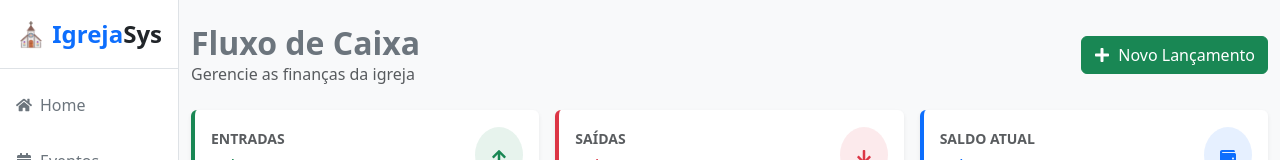
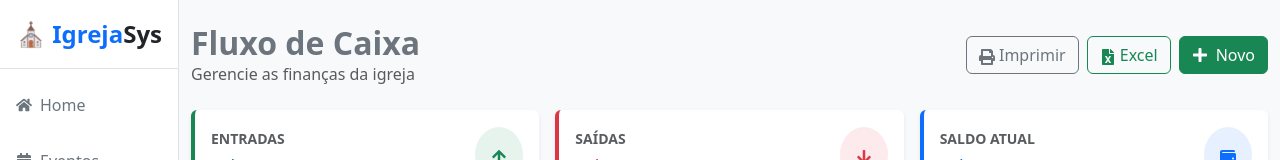
Before and after one commit to FernandoGrigoletto/sistema-PIB2-final, a React (Vite) app in the folder frontend/: page /fluxo-caixa in a window 1280 px wide. Shown: the top 160 px of the page. Built offline with nearby package versions, Linux system fonts and the light colour scheme; no server answers.

Commit message:
Saida excel e impressão

```diff
--- a/frontend/package.json
+++ b/frontend/package.json
@@ -16,7 +16,8 @@
     "react-datepicker": "^8.4.0",
     "react-dom": "^19.1.0",
     "react-icons": "^5.5.0",
-    "react-router-dom": "^7.9.1"
+    "react-router-dom": "^7.9.1",
+    "xlsx": "^0.18.5"
   },
   "devDependencies": {
     "@eslint/js": "^9.25.0",
--- a/frontend/src/App.css
+++ b/frontend/src/App.css
@@ -43,3 +43,46 @@
     min-height: auto;
   }
 }
+/* Estilos de Impressão */
+@media print {
+  /* Esconder Sidebar, Botões, Filtros e Elementos de Navegação */
+  .sidebar-container,
+  .no-print,
+  button,
+  .btn,
+  .navbar,
+  .modal {
+    display: none !important;
+  }
+
+  /* Ajustar layout para tela cheia */
+  .app-container {
+    display: block !important;
+    height: auto !important;
+  }
+
+  .content {
+    margin: 0 !important;
+    padding: 0 !important;
+    width: 100% !important;
+    background-color: white !important;
+    overflow: visible !important;
+  }
+
+  /* Garantir que tabelas e textos fiquem pretos e legíveis */
+  body {
+    color: black !important;
+    background: white !important;
+  }
+
+  .card {
+    border: 1px solid #ddd !important;
+    box-shadow: none !important;
+    break-inside: avoid; /* Evita quebrar card no meio da página */
+  }
+
+  /* Mostrar elementos específicos de impressão */
+  .d-print-block {
+    display: block !important;
+  }
+}
--- a/frontend/src/pages/FluxoCaixa.jsx
+++ b/frontend/src/pages/FluxoCaixa.jsx
@@ -1,6 +1,7 @@
 import { Button, Col, Container, Row, Modal, Card, Spinner } from "react-bootstrap";
 import { useState, useEffect } from "react";
-import { FaArrowUp, FaArrowDown, FaWallet, FaPlus } from "react-icons/fa";
+import { FaArrowUp, FaArrowDown, FaWallet, FaPlus, FaFileExcel, FaPrint } from "react-icons/fa";
+import * as XLSX from 'xlsx'; // Importar a biblioteca
 
 import FluxoList from "../components/FluxoList";
 import FluxoForm from "../components/FluxoForm";
@@ -97,21 +98,71 @@ const FluxoCaixa = () => {
     setFilteredFluxos(dados);
   };
 
+  // --- FUNÇÕES DE RELATÓRIO ---
+
+  const handlePrint = () => {
+    window.print();
+  };
+
+  const handleExportExcel = () => {
+    // Formata os dados para o Excel
+    const dadosParaExcel = filteredFluxos.map(item => ({
+      "Descrição": item.descricao,
+      "Categoria": item.categoria,
+      "Data": new Date(item.data).toLocaleDateString("pt-BR"),
+      "Tipo": item.tipo === 'entrada' ? 'Entrada' : 'Saída',
+      "Valor": Number(item.valor).toFixed(2)
+    }));
+
+    // Cria a planilha
+    const ws = XLSX.utils.json_to_sheet(dadosParaExcel);
+    const wb = XLSX.utils.book_new();
+    XLSX.utils.book_append_sheet(wb, ws, "Fluxo de Caixa");
+
+    // Salva o arquivo
+    XLSX.writeFile(wb, `Relatorio_Fluxo_${new Date().toLocaleDateString().replace(/\//g, '-')}.xlsx`);
+  };
+
   return (
     <Container className="py-4">
-      {/* Cabeçalho e Botão Adicionar */}
-      <div className="d-flex justify-content-between align-items-center mb-4">
+      {/* Cabeçalho e Botões */}
+      <div className="d-flex justify-content-between align-items-center mb-4 no-print">
         <div>
           <h2 className="mb-0 fw-bold text-secondary">Fluxo de Caixa</h2>
           <span className="text-muted">Gerencie as finanças da igreja</span>
         </div>
+
+        <div className="d-flex gap-2">
+          <Button
+            variant="outline-secondary"
+            onClick={handlePrint}
+            title="Imprimir Relatório"
+          >
+            <FaPrint /> Imprimir
+          </Button>
+
+          <Button
+            variant="outline-success"
+            onClick={handleExportExcel}
+            title="Baixar Excel"
+          >
+            <FaFileExcel /> Excel
+          </Button>
+
           <Button
             variant="success"
             onClick={() => { setFluxoToEdit(null); setShowForm(true); }}
             className="d-flex align-items-center gap-2"
           >
-          <FaPlus /> Novo Lançamento
+            <FaPlus /> Novo
           </Button>
+        </div>
+      </div>
+
+      {/* Título apenas para impressão */}
+      <div className="d-none d-print-block text-center mb-4">
+        <h3>Relatório Financeiro - PIB</h3>
+        <p>Gerado em: {new Date().toLocaleString()}</p>
       </div>
 
       {/* Cards de Resumo (Dashboard) */}
@@ -124,7 +175,7 @@ const FluxoCaixa = () => {
                   <span className="text-muted small text-uppercase fw-bold">Entradas</span>
                   <h4 className="mb-0 text-success mt-1">R$ {totalEntradas.toFixed(2)}</h4>
                 </div>
-                <div className="bg-success bg-opacity-10 p-3 rounded-circle text-success">
+                <div className="bg-success bg-opacity-10 p-3 rounded-circle text-success no-print">
                   <FaArrowUp />
                 </div>
               </div>
@@ -139,7 +190,7 @@ const FluxoCaixa = () => {
                   <span className="text-muted small text-uppercase fw-bold">Saídas</span>
                   <h4 className="mb-0 text-danger mt-1">R$ {totalSaidas.toFixed(2)}</h4>
                 </div>
-                <div className="bg-danger bg-opacity-10 p-3 rounded-circle text-danger">
+                <div className="bg-danger bg-opacity-10 p-3 rounded-circle text-danger no-print">
                   <FaArrowDown />
                 </div>
               </div>
@@ -156,7 +207,7 @@ const FluxoCaixa = () => {
                     R$ {saldoAtual.toFixed(2)}
                   </h4>
                 </div>
-                <div className={`bg-opacity-10 p-3 rounded-circle ${saldoAtual >= 0 ? 'bg-primary text-primary' : 'bg-warning text-warning'}`}>
+                <div className={`bg-opacity-10 p-3 rounded-circle ${saldoAtual >= 0 ? 'bg-primary text-primary' : 'bg-warning text-warning'} no-print`}>
                   <FaWallet />
                 </div>
               </div>
@@ -165,8 +216,9 @@ const FluxoCaixa = () => {
         </Col>
       </Row>
 
-      {/* Formulário (Modal ou Inline - aqui usando Collapse logic via state) */}
+      {/* Formulário */}
       {showForm && (
+        <div className="no-print">
           <Card className="mb-4 shadow-sm border-0">
             <Card.Header className="bg-white py-3">
               <h5 className="mb-0">{fluxoToEdit ? 'Editar Lançamento' : 'Novo Lançamento'}</h5>
@@ -179,10 +231,13 @@ const FluxoCaixa = () => {
               />
             </Card.Body>
           </Card>
+        </div>
       )}
 
       {/* Filtros */}
+      <div className="no-print">
         <FluxoFiltro categorias={categorias} onFilter={handleFilter} />
+      </div>
 
       {/* Lista de Registros */}
       {loading ? (
@@ -191,12 +246,17 @@ const FluxoCaixa = () => {
         <FluxoList
           fluxos={filteredFluxos}
           onDelete={handleConfirmDelete}
-          onEdit={handleEditClick} // Você precisará adicionar essa prop no FluxoList
+          onEdit={handleEditClick}
         />
       )}
 
+      {/* Resumo final para impressão */}
+      <div className="d-none d-print-block mt-4 text-end">
+        <p><strong>Saldo Final do Período: R$ {saldoAtual.toFixed(2)}</strong></p>
+      </div>
+
       {/* Modal de Exclusão */}
-      <Modal show={showDeleteModal} onHide={() => setShowDeleteModal(false)} centered>
+      <Modal show={showDeleteModal} onHide={() => setShowDeleteModal(false)} centered className="no-print">
         <Modal.Header closeButton>
           <Modal.Title>Confirmar Exclusão</Modal.Title>
         </Modal.Header>
```
Also changed, not shown: 1 other file (tests, documents, lock files or other folders). Lines whose indentation alone changed are shown as unchanged.
